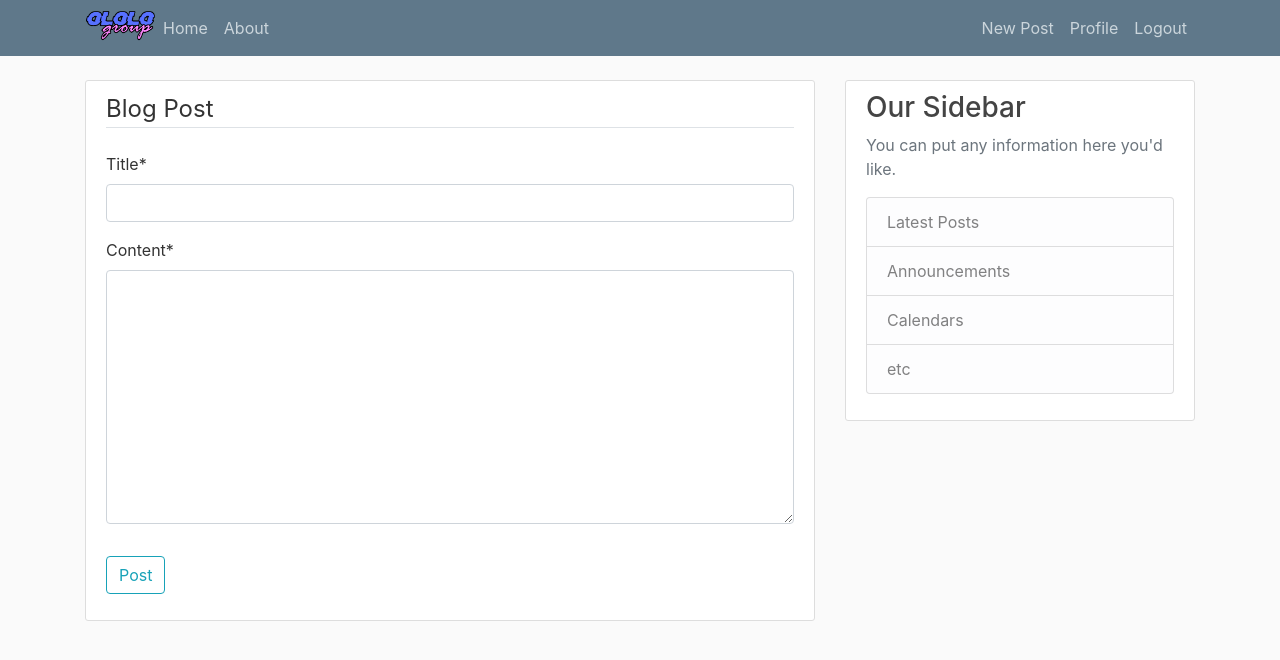
After one commit to user135793/django_forum, a Django app: page /post/new/ in a window 1280 px wide. The commit adds this page. Shown: the top 660 px of the page. Run offline with Django 3.2, Linux system fonts and the light colour scheme; a user stored in the database is signed in; some libraries are stand-ins or nearby versions.

Commit message:
improve of abiability

```diff
--- a/blog/models.py
+++ b/blog/models.py
@@ -1,6 +1,7 @@
 from django.db import models
 from django.utils import timezone
 from django.contrib.auth.models import User
+from django.urls import reverse
 
 
 class Post(models.Model):
@@ -11,3 +12,6 @@ class Post(models.Model):
 
     def __str__(self):
         return self.title
+
+    def get_absolute_url(self):
+        return reverse('post-detail', kwargs={'pk': self.pk})
--- a/blog/templates/blog/base.html
+++ b/blog/templates/blog/base.html
@@ -22,7 +22,7 @@
     <header class="site-header">
       <nav class="navbar navbar-expand-md navbar-dark bg-steel fixed-top">
         <div class="container">
-            <a href="{% url 'blog-home' %}"><img src="{% static 'untitled.png' %}" width="100" height="100" class="img-fluid" href="{% url 'blog-home' %}"></a>
+            <a href="{% url 'blog-home' %}"><img src="{% static 'untitled.png' %}" width="70" height="70" class="img-fluid" href="{% url 'blog-home' %}"></a>
           <button class="navbar-toggler" type="button" data-toggle="collapse" data-target="#navbarToggle" aria-controls="navbarToggle" aria-expanded="false" aria-label="Toggle navigation">
           <span class="navbar-toggler-icon"></span>
           </button>
@@ -34,6 +34,7 @@
             <!-- Navbar Right Side -->
             <div class="navbar-nav">
               {% if user.is_authenticated %}
+                <a class="nav-item nav-link" href="{% url 'post-create' %}">New Post</a>
                 <a class="nav-item nav-link" href="{% url 'profile' %}">Profile</a>
                 <a class="nav-item nav-link" href="{% url 'logout' %}">Logout</a>
               {% else %}
--- a/blog/templates/blog/home.html
+++ b/blog/templates/blog/home.html
@@ -8,7 +8,7 @@
               <a class="mr-2" href="#">{{ post.author }}</a>
               <small class="text-muted">{{ post.date_posted|date:"F d, Y" }}</small>
             </div>
-            <h2><a class="article-title" href="#">{{ post.title }}</a></h2>
+            <h2><a class="article-title" href="{% url 'post-detail' post.id %}">{{ post.title }}</a></h2>
             <p class="article-content">{{ post.content }}</p>
           </div>
         </article>
--- /dev/null
+++ b/blog/templates/blog/post_form.html
@@ -0,0 +1,16 @@
+{% extends "blog/base.html" %}
+{% load crispy_forms_tags %}
+{% block content %}
+    <div class="content-section">
+        <form method="POST" enctype="multipart/form-data">
+            {% csrf_token %}
+            <fieldset class="form-group">
+                <legend class="border-bottom mb-4">Blog Post</legend>
+                {{ form|crispy }}
+            </fieldset>
+            <div class="form-group">
+                <button class="btn btn-outline-info" type="submit">Post</button>
+            </div>
+        </form>
+    </div>
+{% endblock content %}
--- a/blog/urls.py
+++ b/blog/urls.py
@@ -1,7 +1,18 @@
 from django.urls import path
+from .views import (
+    PostListView,
+    PostDetailView,
+    PostCreateView,
+    PostUpdateView,
+    PostDeleteView,
+)
 from . import views
 
 urlpatterns = [
-    path('', views.home, name='blog-home'),
+    path('', PostListView.as_view(), name='blog-home'),
+    path('post/<int:pk>/', PostDetailView.as_view(), name='post-detail'),
+    path('post/new/', PostCreateView.as_view(), name='post-create'),
+    path('post/<int:pk>/update/', PostUpdateView.as_view(), name='post-update'),
+    path('post/<int:pk>/delete/', PostDeleteView.as_view(), name='post-delete'),
     path('about/', views.about, name='blog-about'),
 ]
--- a/blog/views.py
+++ b/blog/views.py
@@ -1,4 +1,12 @@
 from django.shortcuts import render
+from django.contrib.auth.mixins import LoginRequiredMixin, UserPassesTestMixin
+from django.views.generic import (
+    ListView,
+    DetailView,
+    CreateView,
+    UpdateView,
+    DeleteView,
+)
 from .models import Post
 
 
@@ -8,6 +16,46 @@ def home(request):
     }
     return render(request, 'blog/home.html', context)
 
+class PostListView(ListView):
+    model = Post
+    template_name = 'blog/home.html'
+    context_object_name = 'posts'
+    ordering = ['-date_posted']
+
+class PostDetailView(DetailView):
+    model = Post
+
+class PostCreateView(LoginRequiredMixin, CreateView):
+    model = Post
+    fields = ['title', 'content']
+
+    def form_valid(self, form):
+        form.instance.author = self.request.user
+        return super().form_valid(form)
+
+class PostUpdateView(UserPassesTestMixin, LoginRequiredMixin, UpdateView):
+    model = Post
+    fields = ['title', 'content']
+
+    def form_valid(self, form):
+        form.instance.author = self.request.user
+        return super().form_valid(form)
+
+    def test_func(self):
+        post = self.get_object()
+        if self.request.user == post.author:
+            return True
+        return False
+
+class PostDeleteView(UserPassesTestMixin, LoginRequiredMixin, DeleteView):
+    model = Post
+    success_url = '/'
+
+    def test_func(self):
+        post = self.get_object()
+        if self.request.user == post.author:
+            return True
+        return False
 
 def about(request):
     return render(request, 'blog/about.html', {'title': 'About'})
```
Also changed, not shown: blog/templates/blog/post_confirm_delete.html (added, +16 -0 lines), blog/templates/blog/post_detail.html (added, +20 -0 lines), db.sqlite3.
